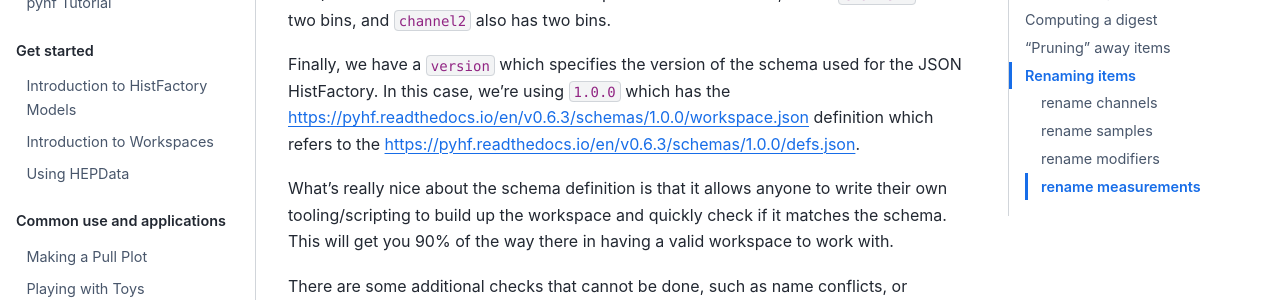
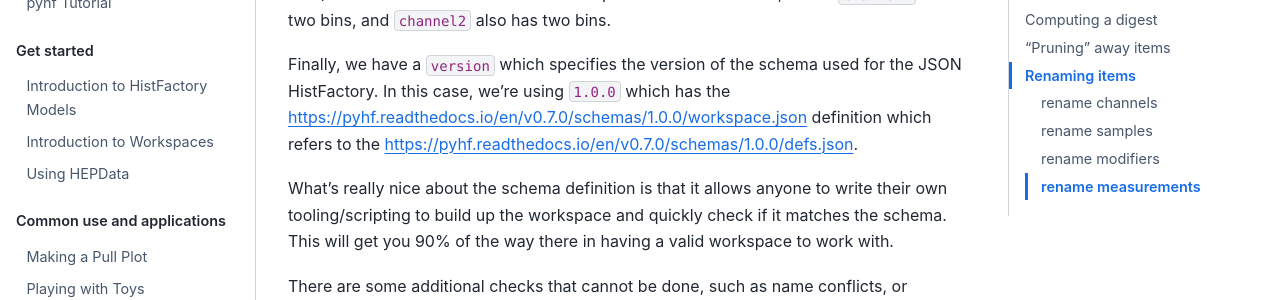
Before and after one commit to pyhf/pyhf-tutorial, a Jupyter Book: the page built from book/WorkspaceManipulations.ipynb, in a window 1280 px wide and 900 px high, scrolled down 4007 px. Shown: the part 153-453 px from the top of the window. Built offline with Jupyter Book 1.0.4 settings and Sphinx 7.4.7 and the Sphinx Book theme 1.1.4, drawn with Linux system fonts in a browser that asks for light colours.

Commit message:
feat: Bump to 0.7.0 API (#29)
* Update to pyhf v0.7.0 and update API changes
   - pyhf.infer.intervals.upperlimit -> pyhf.infer.intervals.upper_limits.upper_limit
   - Update URLs to point to v0.7.0

`````diff
--- a/book/introduction.md
+++ b/book/introduction.md
@@ -117,7 +117,7 @@
 ````
 
 
-See our [installation docs](https://pyhf.readthedocs.io/en/v0.6.3/installation.html) for more information about installation options.
+See our [installation docs](https://pyhf.readthedocs.io/en/v0.7.0/installation.html) for more information about installation options.
 
 ### Dependencies for this tutorial
 
@@ -141,11 +141,11 @@
 (pyhf-tutorial) $ pyhf --citation
 @software{pyhf,
   author = {Lukas Heinrich and Matthew Feickert and Giordon Stark},
-  title = "{pyhf: v0.6.3}",
-  version = {0.6.3},
+  title = "{pyhf: v0.7.0}",
+  version = {0.7.0},
   doi = {10.5281/zenodo.1169739},
   url = {https://doi.org/10.5281/zenodo.1169739},
-  note = {https://github.com/scikit-hep/pyhf/releases/tag/v0.6.3}
+  note = {https://github.com/scikit-hep/pyhf/releases/tag/v0.7.0}
 }
 
 @article{pyhf_joss,
@@ -162,7 +162,7 @@
 }
 ```
 
-Alternatively, [check the website](https://pyhf.readthedocs.io/en/v0.6.3/citations.html).
+Alternatively, [check the website](https://pyhf.readthedocs.io/en/v0.7.0/citations.html).
 
 ### Statistics References
 
`````
Also changed, not shown: README.md (+1 -1 lines), book/HelloWorld.ipynb, book/Modifiers.ipynb, book/SerializationAndPatching.ipynb, book/SimpleWorkspace.ipynb, book/WorkspaceManipulations.ipynb, 1 other file.
